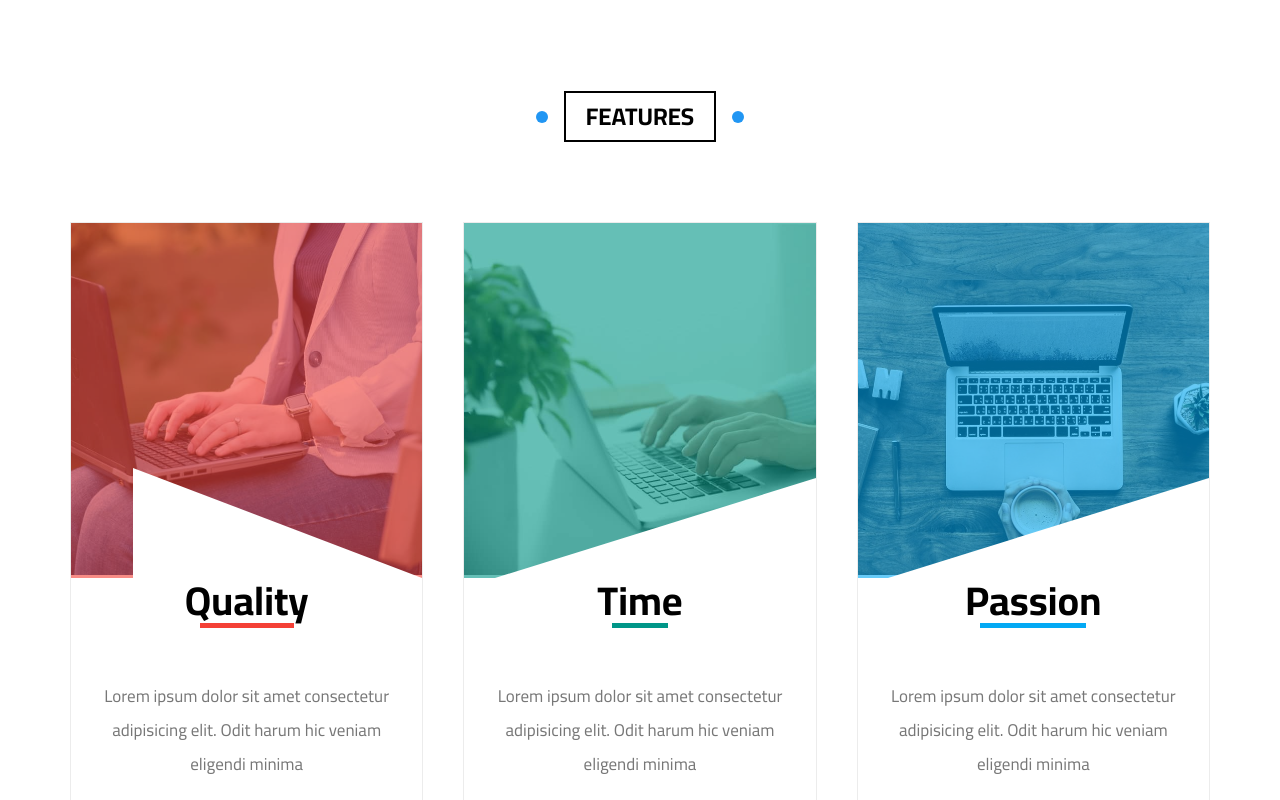
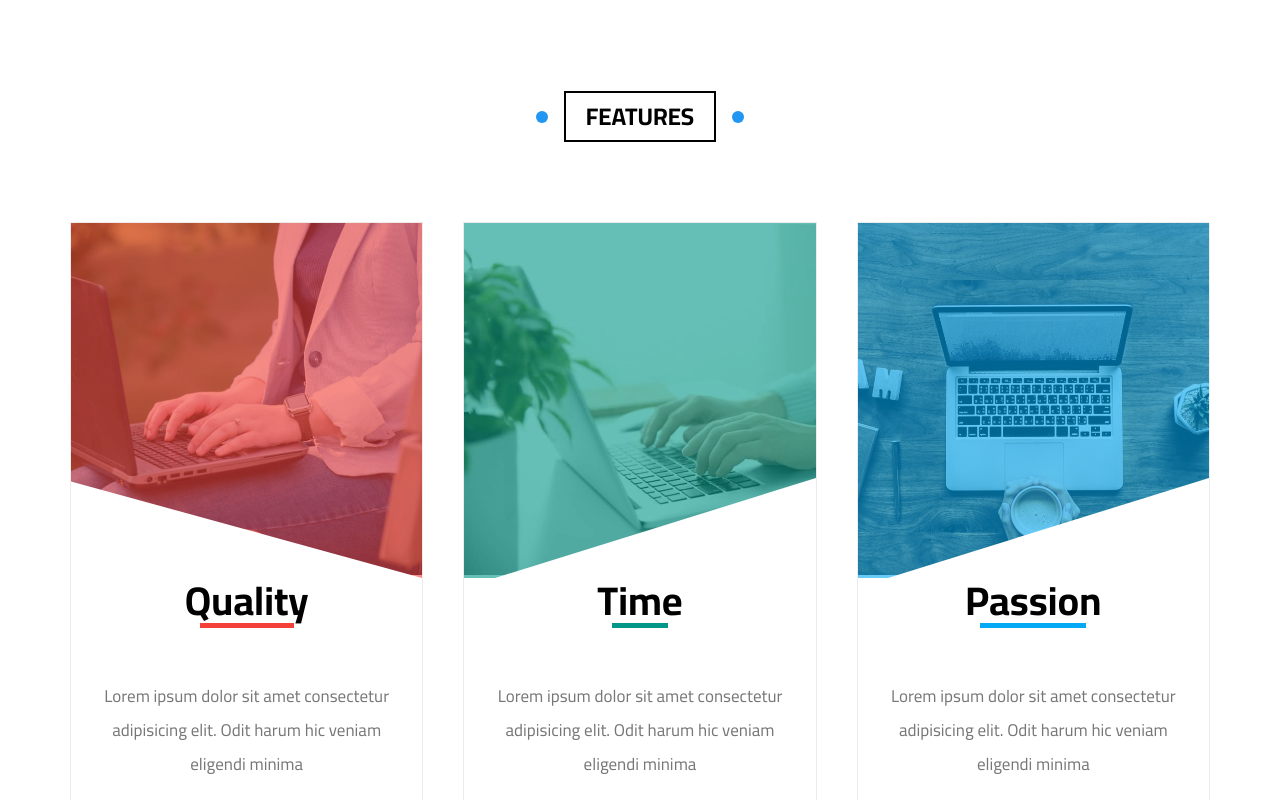
Before and after one commit to MohamedHosni99/Elzero_Template, a plain HTML site: page index.html in a window 1280 px wide. In both pictures the pointer is over the element 246 px from the left and 3365 px from the top of the page. Shown: the part 2965-3765 px from the top of the page. Drawn offline with Linux system fonts and the light colour scheme.

Commit message:
Update elzero.css

```diff
--- a/CSS/elzero.css
+++ b/CSS/elzero.css
@@ -554,7 +554,7 @@ a{
 }
 
 .features .box:hover .img-holder::after{
-    border-width: 170px 289px 110px 0;
+    border-width: 170px 400px 110px 0;
 }
 
 .features .box img{
```
